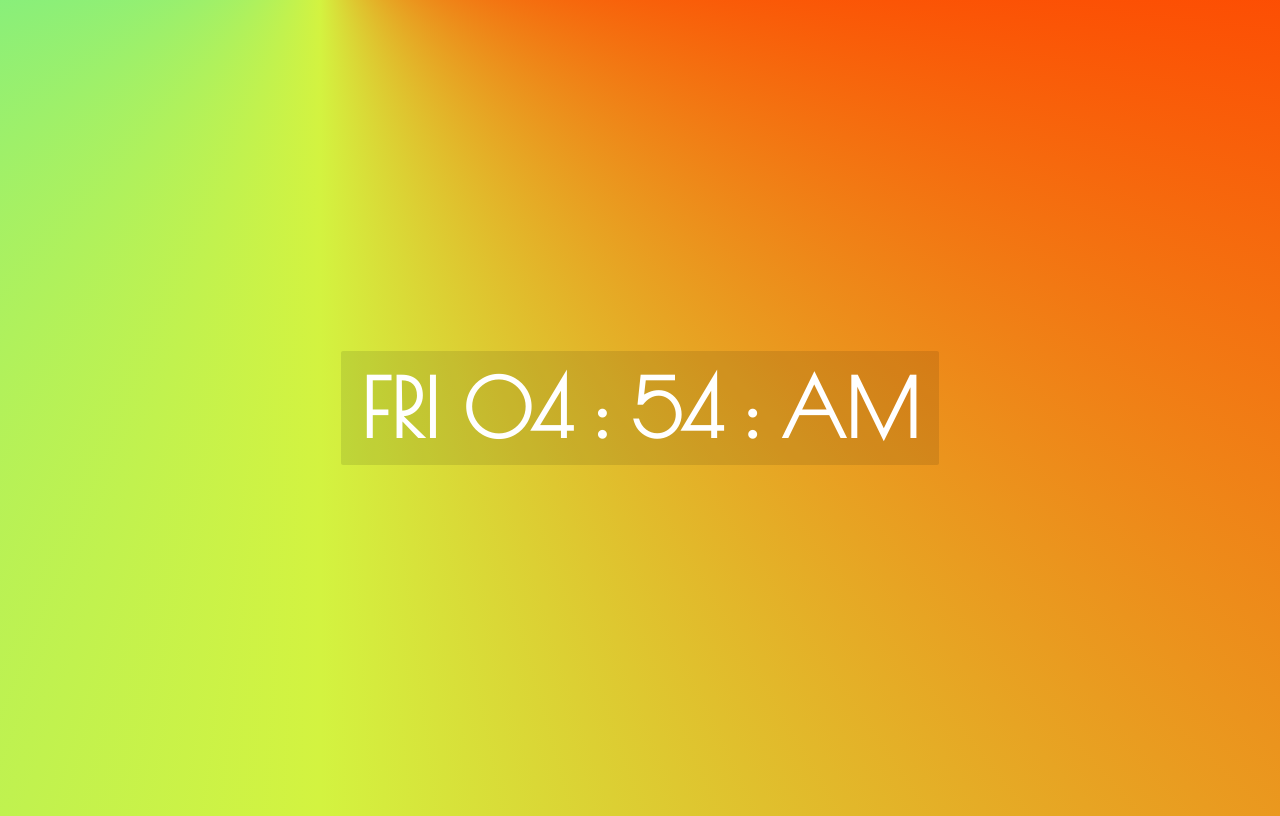
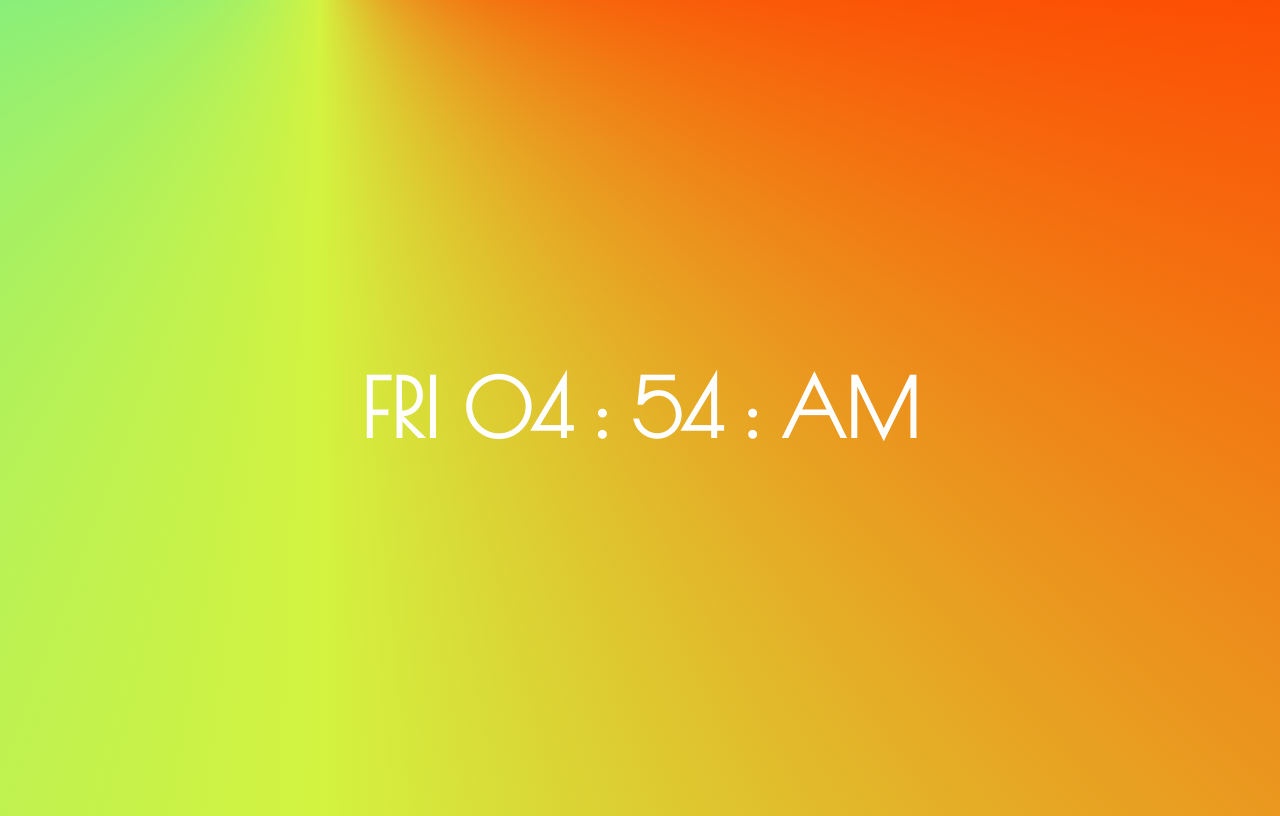
Before and after one commit to miguelznunez/DigitalClock, a plain HTML site: page index.html in a window 1280 px wide. Drawn offline with nearby package versions, Linux system fonts and the light colour scheme.

Commit message:
Update style.css

```diff
--- a/style.css
+++ b/style.css
@@ -21,7 +21,6 @@ body{
   padding: 10px;
   border-radius: 2px;
   color: #fff;
-  background: rgba(0, 0, 0, 0.1);
 }
 
 .digitalClock h1{
```
